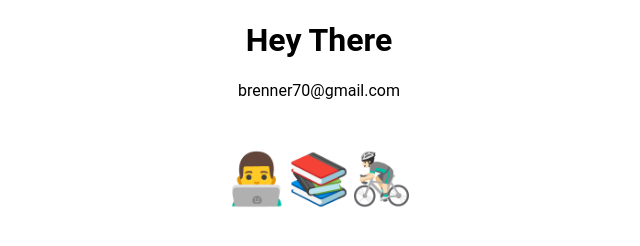
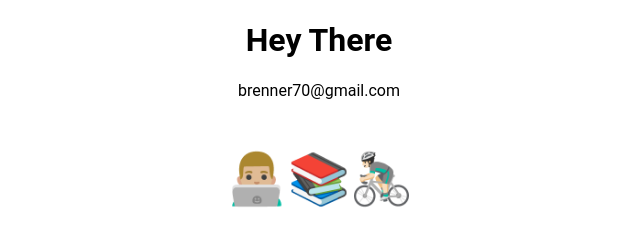
Before and after one commit to brennerpablo/brennerpablo.github.io, a plain HTML site: page index.html in a window 1280 px wide. Shown: the whole page, without its empty margins (321-961 px from the left). Drawn offline with Linux system fonts and the light colour scheme.

Commit message:
improving

```diff
--- a/index.html
+++ b/index.html
@@ -18,7 +18,7 @@
 
             <p>brenner70@gmail.com</p>
 
-            <p style="font-size: 50px;">👨‍💻📚🚴🏻‍♂️</p>
+            <p style="font-size: 50px;">👨🏼‍💻📚🚴🏻‍♂️</p>
         </div>
 
     </main>
```
